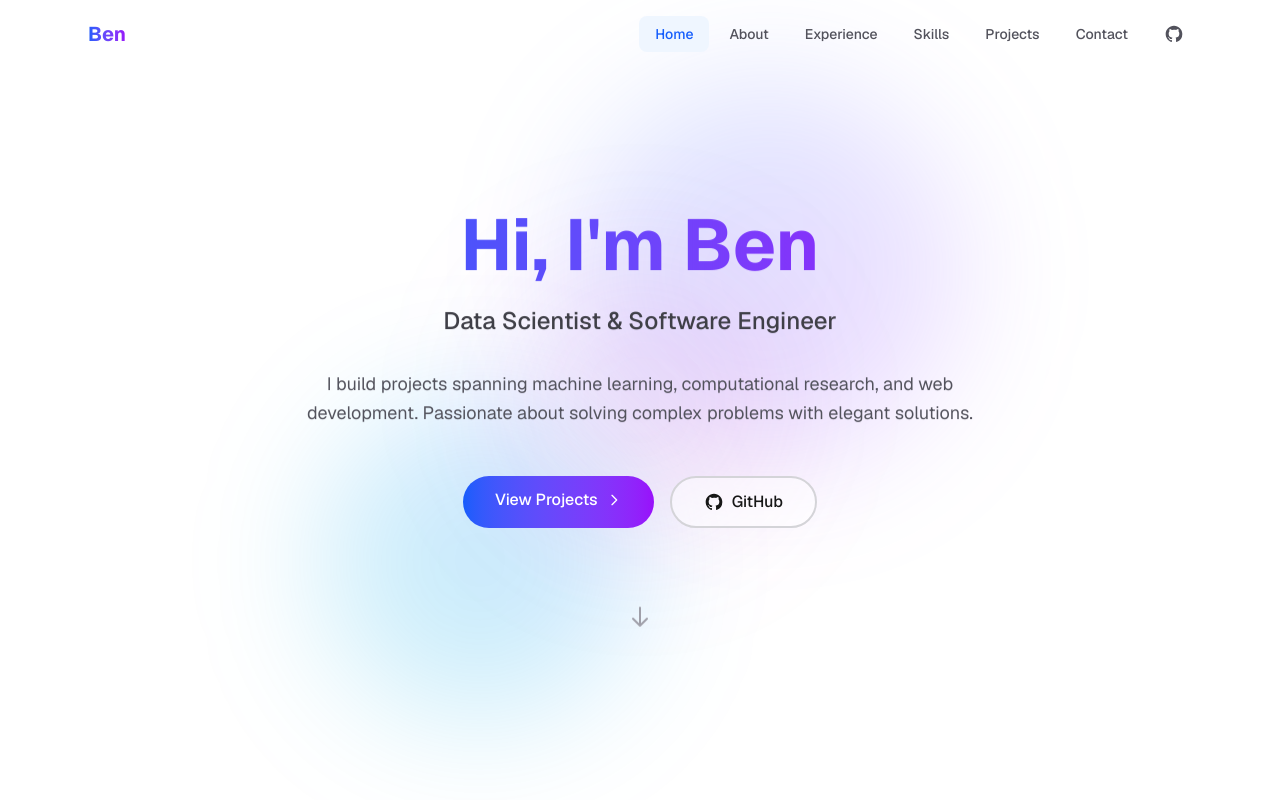
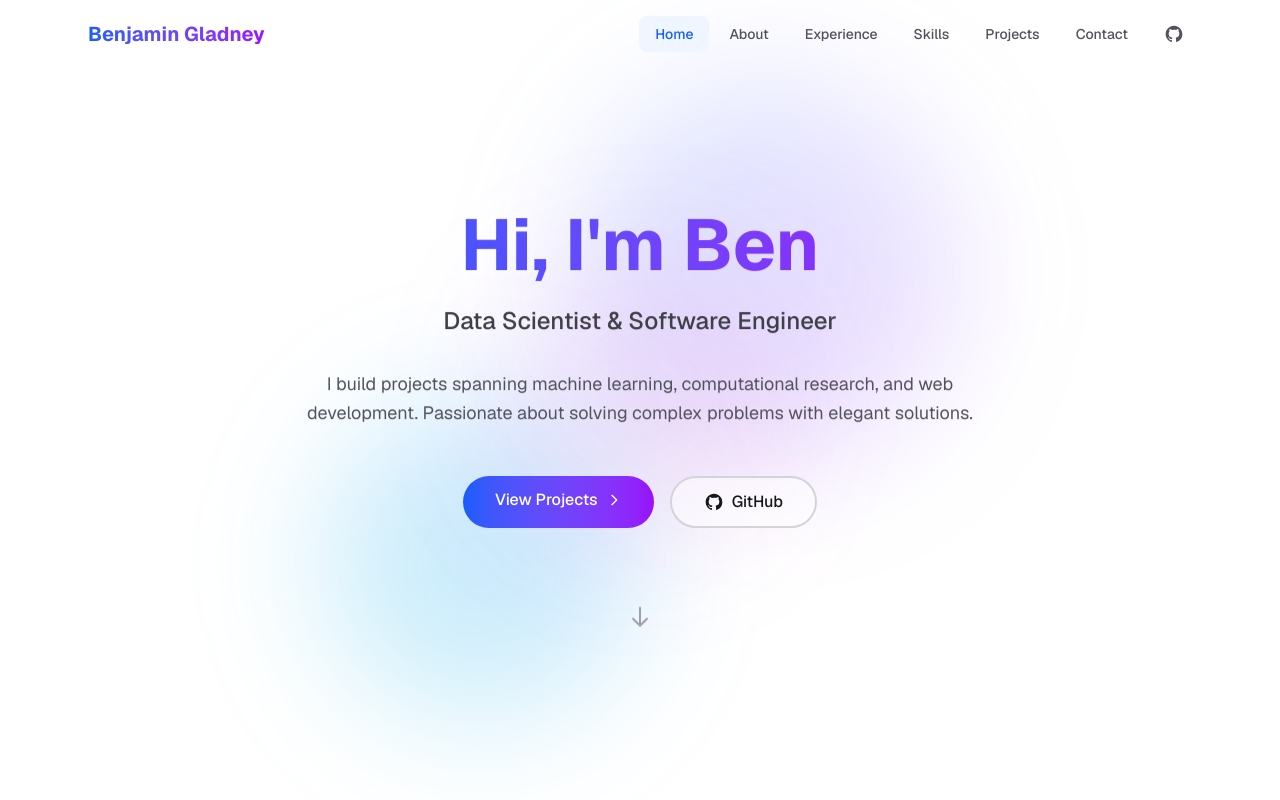
Before and after one commit to b9nn/PersonalWebsite, a Next.js app: page / in a window 1280 px wide. Shown: the top 800 px of the page. Built offline with nearby package versions, Linux system fonts and the light colour scheme.

Commit message:
updating name in top left

```diff
--- a/app/components/Navigation.tsx
+++ b/app/components/Navigation.tsx
@@ -67,7 +67,7 @@ export default function Navigation() {
               aria-label="Home"
               onClick={() => setIsMobileMenuOpen(false)}
             >
-              {PERSONAL_INFO.name}
+              {PERSONAL_INFO.fullName}
             </a>
 
             {/* Desktop Navigation links */}
```
